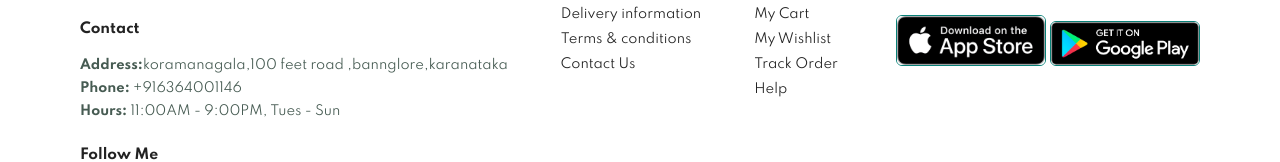
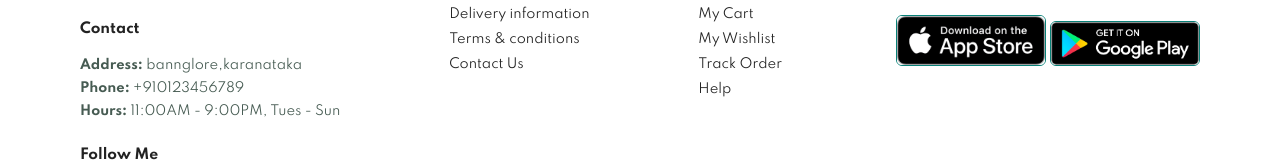
Before and after one commit to neelamtush/ntmusic.github.io, a plain HTML site: page cart.html in a window 1280 px wide. Shown: the part 1237-1399 px from the top of the page. Drawn offline with Linux system fonts and the light colour scheme.

Commit message:
Update cart.html

```diff
--- a/cart.html
+++ b/cart.html
@@ -117,8 +117,8 @@
             <div class="col">
                 <img class="logo" src="logo.png" alt="">
                 <h4>Contact</h4>
-                <p><strong>Address:</strong>koramanagala,100 feet road ,bannglore,karanataka</p>
-                <p><strong>Phone:</strong> +916364001146</p>
+                <p><strong>Address:</strong> bannglore,karanataka</p>
+                <p><strong>Phone:</strong> +910123456789</p>
                 <p><strong>Hours:</strong> 11:00AM - 9:00PM, Tues - Sun </p>
                 <div class="follow">
                     <h4>Follow Me</h4>
```
